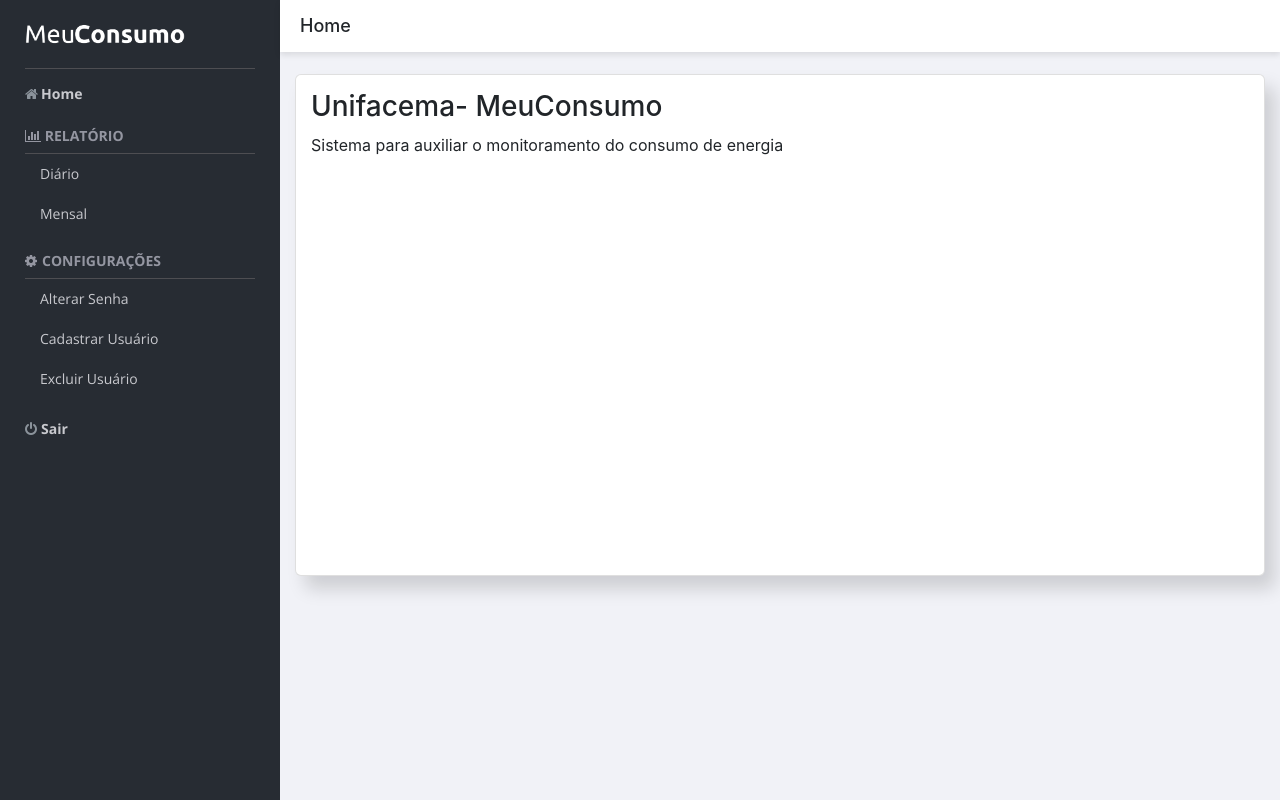
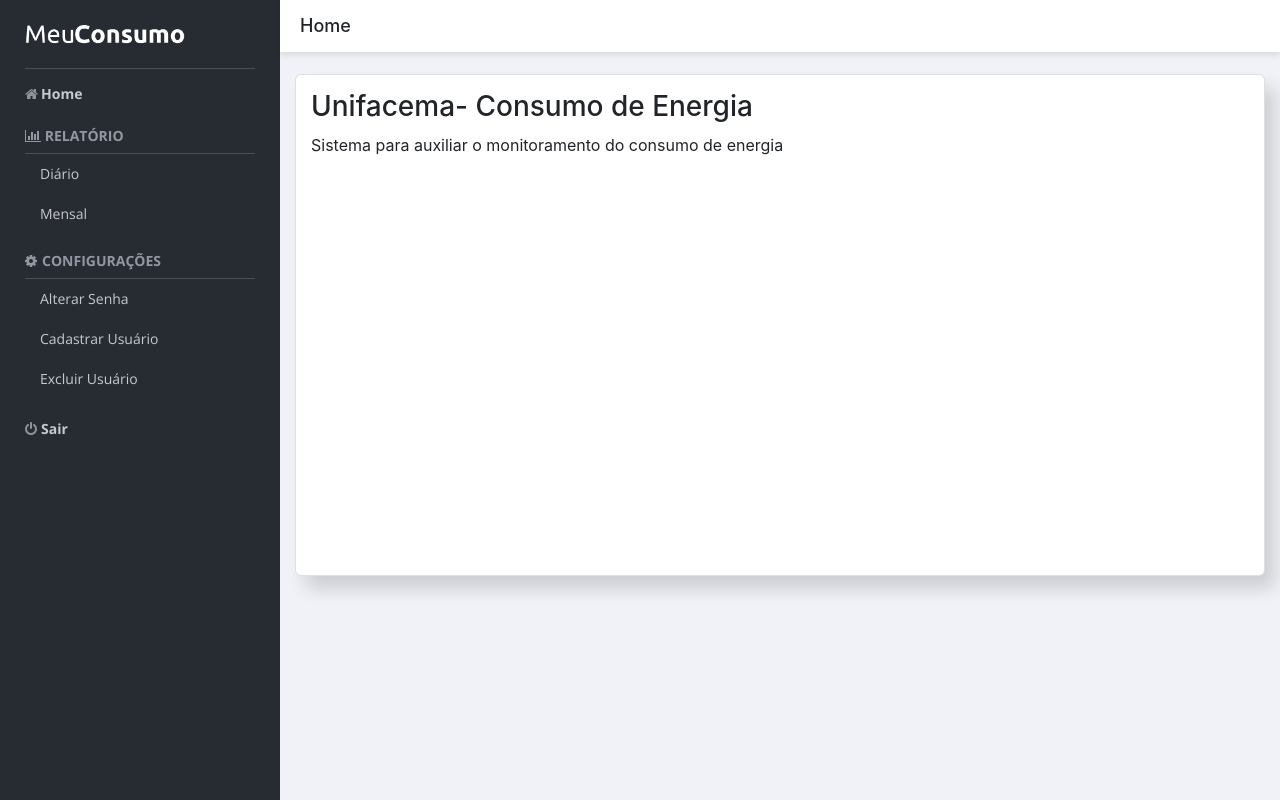
Before and after one commit to TharllysonSilva/meuconsumo, a PHP site: page /home.php in a window 1280 px wide. Run offline with PHP 8.4, Linux system fonts and the light colour scheme.

Commit message:
consumo de energia

```diff
--- a/home.php
+++ b/home.php
@@ -6,7 +6,7 @@
 <head>
     <meta charset="utf-8">
     <meta http-equiv="X-UA-Compatible" content="IE=edge">
-    <title>Unifacema MeuConsumo - Home</title>
+    <title>Home</title>
     <meta name="description" content="MeuConsumo">
     <meta name="viewport" content="width=device-width, initial-scale=1">
 
@@ -51,7 +51,7 @@ include 'barra-lateral.php';
         <div class="col-lg-12">
           <div class="card" style="margin-bottom: 0px">
             <div class="card-body" style="height: 500px">
-              <h3 style="margin-bottom: 10px"> Unifacema- MeuConsumo</h3>
+              <h3 style="margin-bottom: 10px"> Unifacema- Consumo de Energia</h3>
               <h7>Sistema para auxiliar o monitoramento do consumo de energia </h7>
             </div>
           </div>
```
